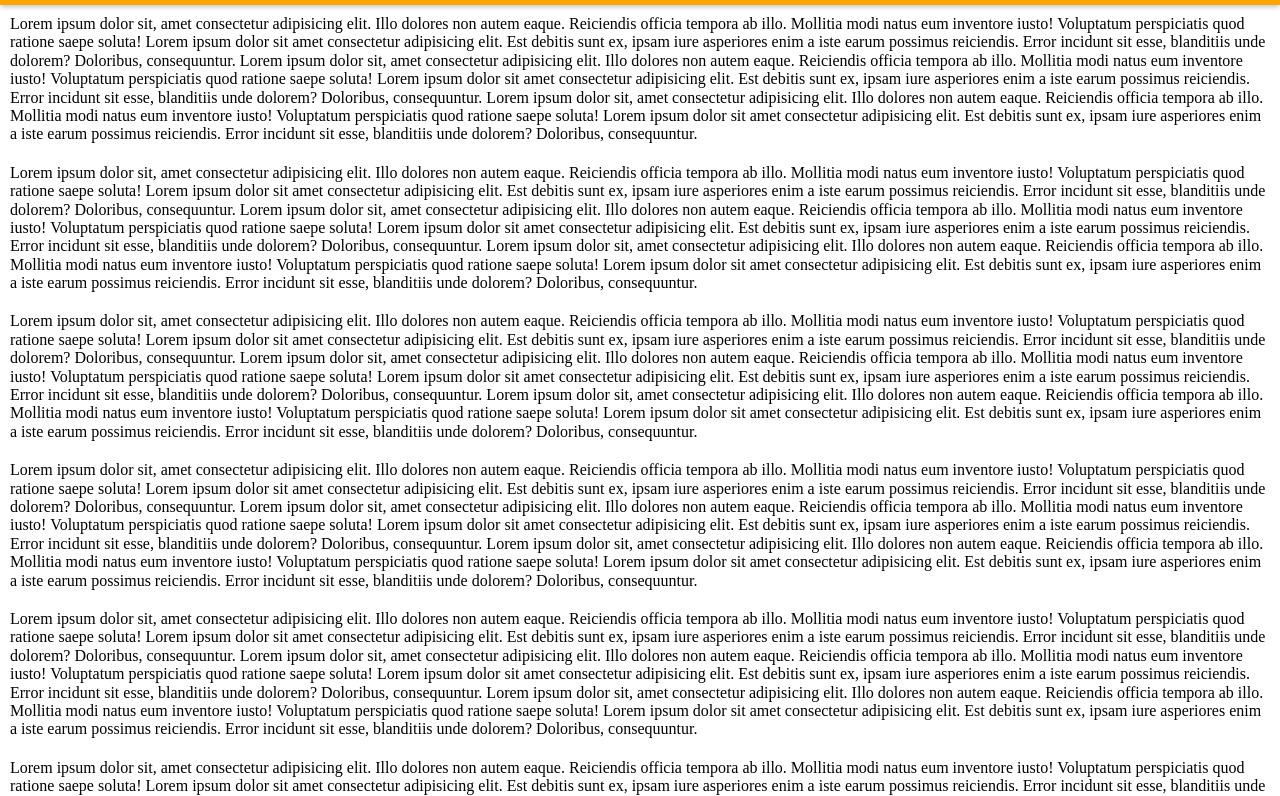
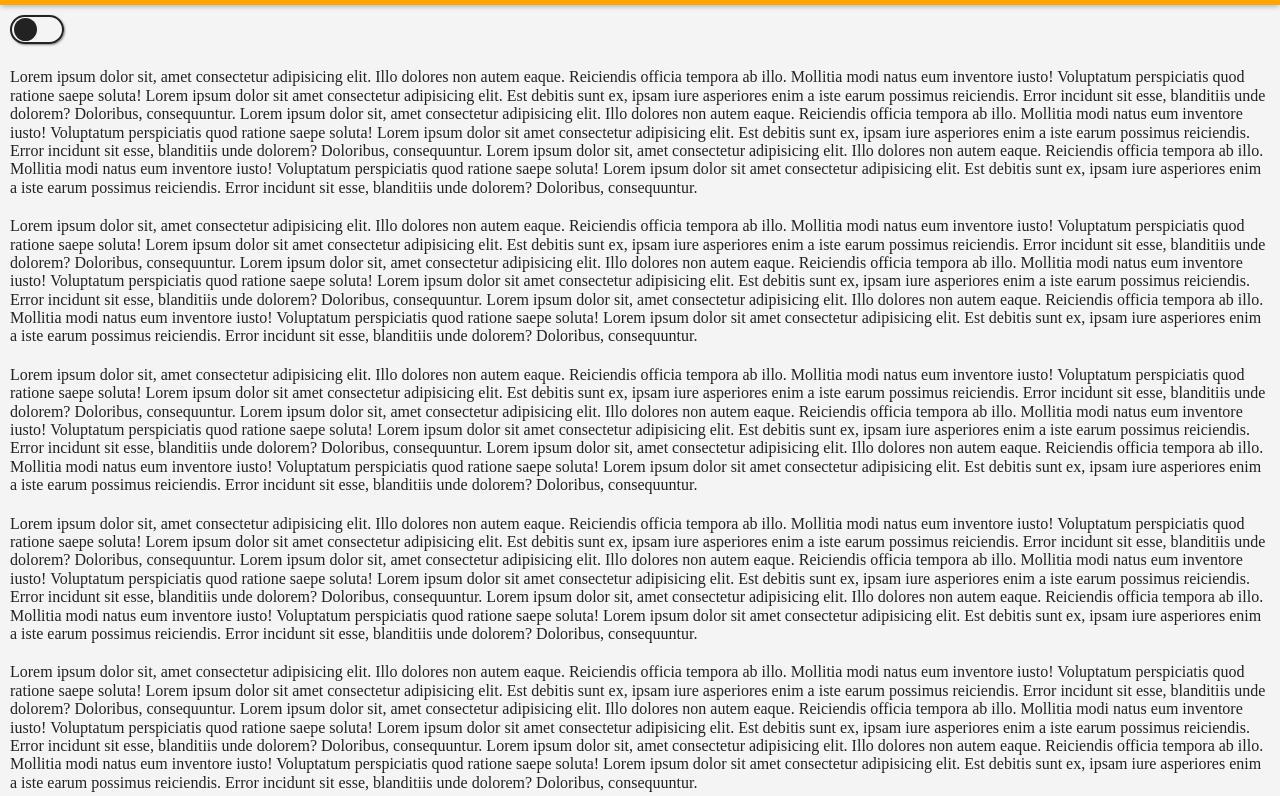
Before and after one commit to painofhail/first-rep, a website: page index.html in a window 1280 px wide. Shown: the top 796 px of the page. Drawn offline with Linux system fonts and the light colour scheme; files that its build step writes are made by us from their sources.

Commit message:
switch-theme component

```diff
--- a/gulpfile.js
+++ b/gulpfile.js
@@ -9,8 +9,8 @@ const browserSync 	= require('browser-sync').create();
 const del 					= require('del');
 
 // delete dist folder
-function cleanDist() {
-	return del("dist")
+function cleanDist () {
+	return del('dist')
 }
 
 // scss-transform, minify style-files
@@ -27,28 +27,29 @@ function styles () {
 }
 
 // minify js-files
-function scripts() {
-  return src("src/script/main.js")
-		.pipe(concat("main.min.js"))
+function scripts () {
+  return src('src/script/**/*.js')
+		.pipe(concat('main.min.js'))
 		.pipe(uglify())
-    .pipe(dest("dist/script/"))
+    .pipe(dest('dist/script/'))
 		.pipe(browserSync.stream())
 }
 
 // pictures optimization
-function images() {
-  return src("src/images/**/*")
+function images () {
+  return src('src/images/**/*')
     .pipe(
       imagemin([
         imagemin.gifsicle({ interlaced: true }),
         imagemin.mozjpeg({ quality: 75, progressive: true }),
         imagemin.optipng({ optimizationLevel: 5 }),
         imagemin.svgo({
-          plugins: [{ removeViewBox: true }, { cleanupIDs: false }],
+          plugins: [
+						{ cleanupIDs: false }],
         }),
       ])
     )
-    .pipe(dest("dist/images"));
+    .pipe(dest('dist/images'));
 }
 
 // watch for src-files
--- a/index.html
+++ b/index.html
@@ -13,7 +13,7 @@
 			<div class="progress-bar__current"></div>
 		</div>
 		<div class="container">
-			<!-- <h1>Hello, World!</h1> -->
+			<div class="switch-theme"></div>
 			<section class="random-text">
 				Lorem ipsum dolor sit, amet consectetur adipisicing elit. Illo dolores non autem eaque. Reiciendis officia tempora ab illo. Mollitia modi natus eum inventore iusto! Voluptatum perspiciatis quod ratione saepe soluta!
 				Lorem ipsum dolor sit amet consectetur adipisicing elit. Est debitis sunt ex, ipsam iure asperiores enim a iste earum possimus reiciendis. Error incidunt sit esse, blanditiis unde dolorem? Doloribus, consequuntur.
--- /dev/null
+++ b/src/script/components/switch-theme/switch-theme.js
@@ -0,0 +1,29 @@
+const switchTheme = document.querySelector('.switch-theme');
+const body = document.querySelector('body');
+
+changeLocalStorageTheme();
+
+switchTheme.addEventListener('click', toggleTheme)
+
+function changeLocalStorageTheme () {
+	// Initial theme setting
+	if (!localStorage.getItem('theme')) {
+		localStorage.setItem('theme', 'light')
+	}
+
+	// Check, if dark theme
+	if (localStorage.getItem('theme') === 'dark') {
+		toggleTheme();
+	}
+}
+
+function toggleTheme () {
+	switchTheme.classList.toggle('dark-theme');
+	body.classList.toggle('dark-theme');
+
+	if (body.classList.contains('dark-theme')) {
+		localStorage.setItem('theme', 'dark')
+	} else {
+		localStorage.setItem('theme', 'light')
+	}
+}
--- /dev/null
+++ b/src/style/components/components.scss
@@ -0,0 +1,2 @@
+@import 'components/progress-line/progress-line.scss';
+@import 'components/switch-theme/switch-theme.scss';
--- /dev/null
+++ b/src/style/components/switch-theme/switch-theme.scss
@@ -0,0 +1,38 @@
+$switch-theme-border-light-color: $main-color-dark;
+$switch-theme-border-dark-color: $main-color-light;
+
+.switch-theme {
+	display: inline-block;
+	position: relative;
+	width: 50px;
+	height: 25px;
+	border: 2px solid $switch-theme-border-light-color;
+	background: transparent;
+	border-radius: 25px;
+	box-shadow: 1px 1px 2px 0px (rgba($switch-theme-border-light-color, 0.5));
+	cursor: pointer;
+
+	&::before {
+		content: '';
+		position: absolute;
+		top: 1px;
+		left: 2px;
+		width: 23px;
+		height: 23px;
+		background: $switch-theme-border-light-color;
+		border-radius: 50%;
+		transition: 0.5s;
+	}
+
+	&.dark-theme {
+		border-color: $switch-theme-border-dark-color;
+		background: $switch-theme-border-light-color;
+		box-shadow: 1px 1px 2px 0px (rgba($switch-theme-border-dark-color, 0.5));
+		transition: 0.5s;
+
+		&::before {
+			left: 25px;
+			background: $switch-theme-border-dark-color;
+		}
+	}
+}
--- /dev/null
+++ b/src/style/global/colors/colors.scss
@@ -0,0 +1,10 @@
+$main-color-dark: #222222;
+$main-color-light: #f4f4f4;
+
+// Light theme colors
+$background-color-light-theme: $main-color-light;
+$background-color-dark-theme: $main-color-dark;
+
+// Dark theme colors
+$font-color-light-theme: $main-color-dark;
+$font-color-dark-theme: $main-color-light;
--- /dev/null
+++ b/src/style/global/global.scss
@@ -0,0 +1 @@
+@import 'colors/colors.scss';
--- a/src/style/style.scss
+++ b/src/style/style.scss
@@ -1,11 +1,21 @@
-@import 'components/progress-line/progress-line.scss';
+@import 'global/global.scss';
+@import 'components/components.scss';
 
 body {
+	background-color: $background-color-light-theme;
+	color: $font-color-light-theme;
+	transition: 0.5s;
+
 	.container {
 		padding: 10px;
 		position: relative;
 		top: $progress-bar-height;
 		z-index: 1;
+	}
+
+	&.dark-theme {
+		background-color: $background-color-dark-theme;
+		color: $font-color-dark-theme;
 	}
 }
 
```
Also changed, not shown: README.md, dist/script/main.min.js, dist/style/style.min.css, src/script/components/progress-bar/progress-bar.js (renamed from src/script/main.js).
